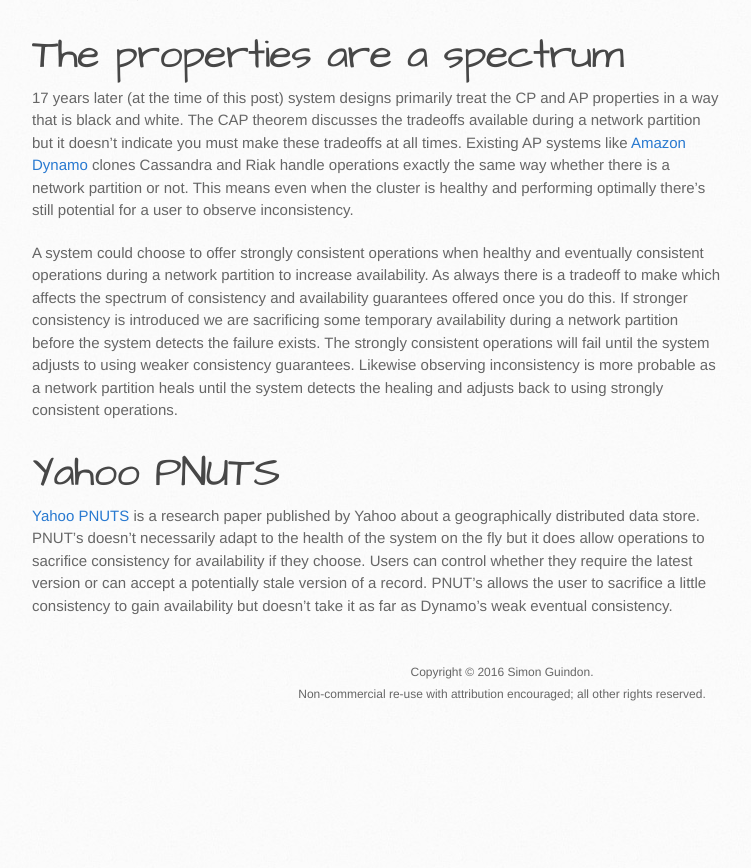
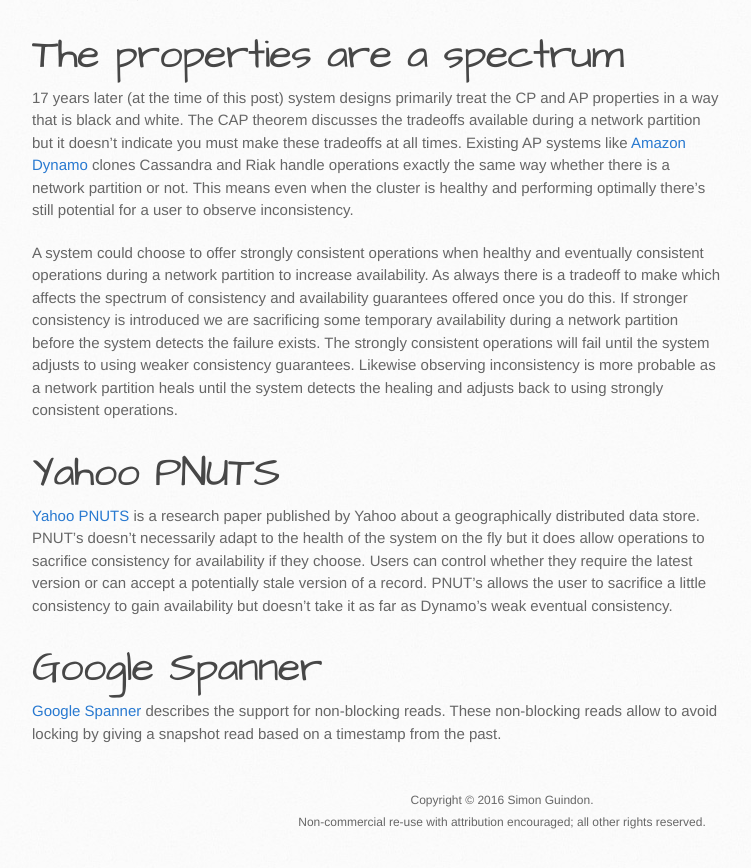
Before and after one commit to simongui/simongui.github.io, a Jekyll site: the page built from _posts/2016-11-22-cap-tradeoffs.markdown, in a window 1280 px wide and 900 px high, scrolled down 666 px. Shown: the top 868 px of the window, without its empty margins (138-889 px from the left). Built offline with Jekyll 4.4.1, drawn with Linux system fonts in a browser that asks for light colours; before the commit the page ends 1438 px from its top, so only the background shows below that.

Commit message:
Added Google Spanner.

```diff
--- a/_posts/2016-11-22-cap-tradeoffs.markdown
+++ b/_posts/2016-11-22-cap-tradeoffs.markdown
@@ -15,3 +15,6 @@
 
 # Yahoo PNUTS
 [Yahoo PNUTS](https://people.mpi-sws.org/~druschel/courses/ds/papers/cooper-pnuts.pdf) is a research paper published by Yahoo about a geographically distributed data store. PNUT's doesn't necessarily adapt to the health of the system on the fly but it does allow operations to sacrifice consistency for availability if they choose. Users can control whether they require the latest version or can accept a potentially stale version of a record. PNUT's allows the user to sacrifice a little consistency to gain availability but doesn't take it as far as Dynamo's weak eventual consistency.
+
+# Google Spanner
+[Google Spanner](http://static.googleusercontent.com/media/research.google.com/en//archive/spanner-osdi2012.pdf) describes the support for non-blocking reads. These non-blocking reads allow to avoid locking by giving a snapshot read based on a timestamp from the past.
```
